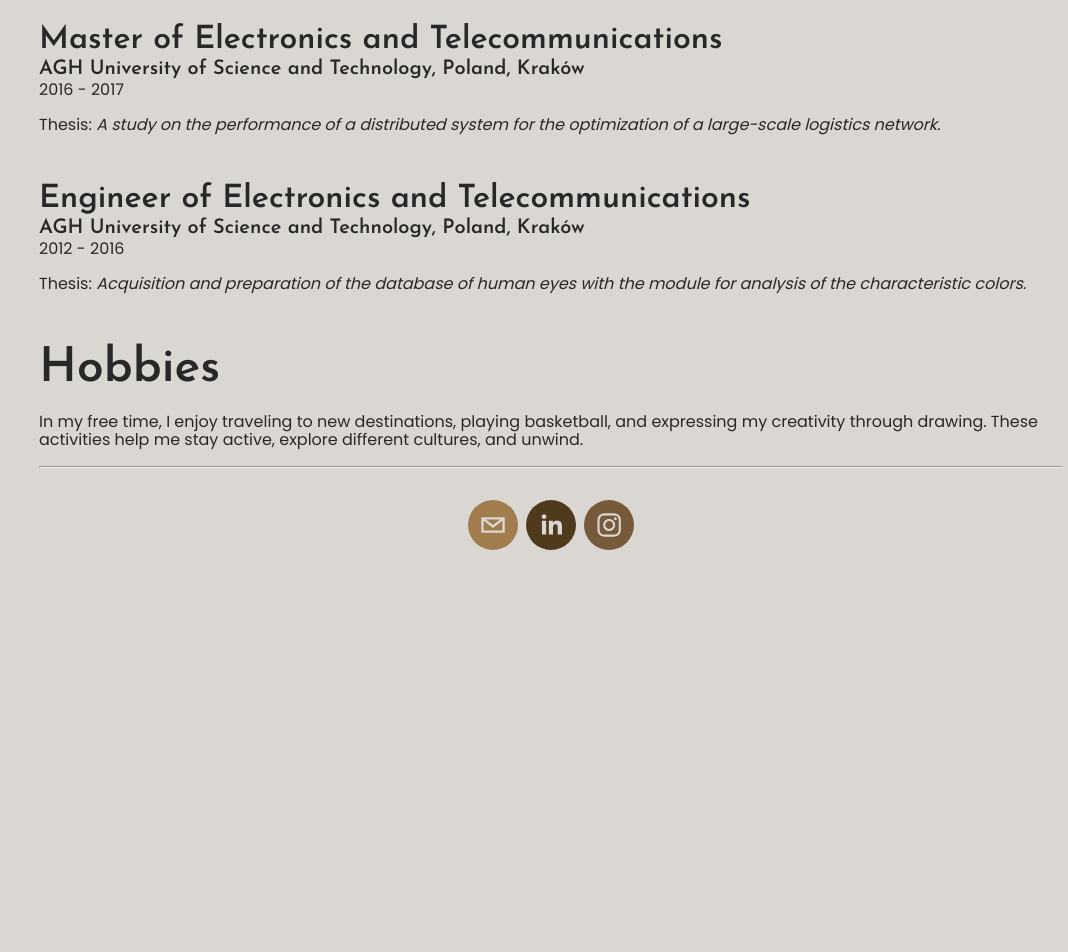
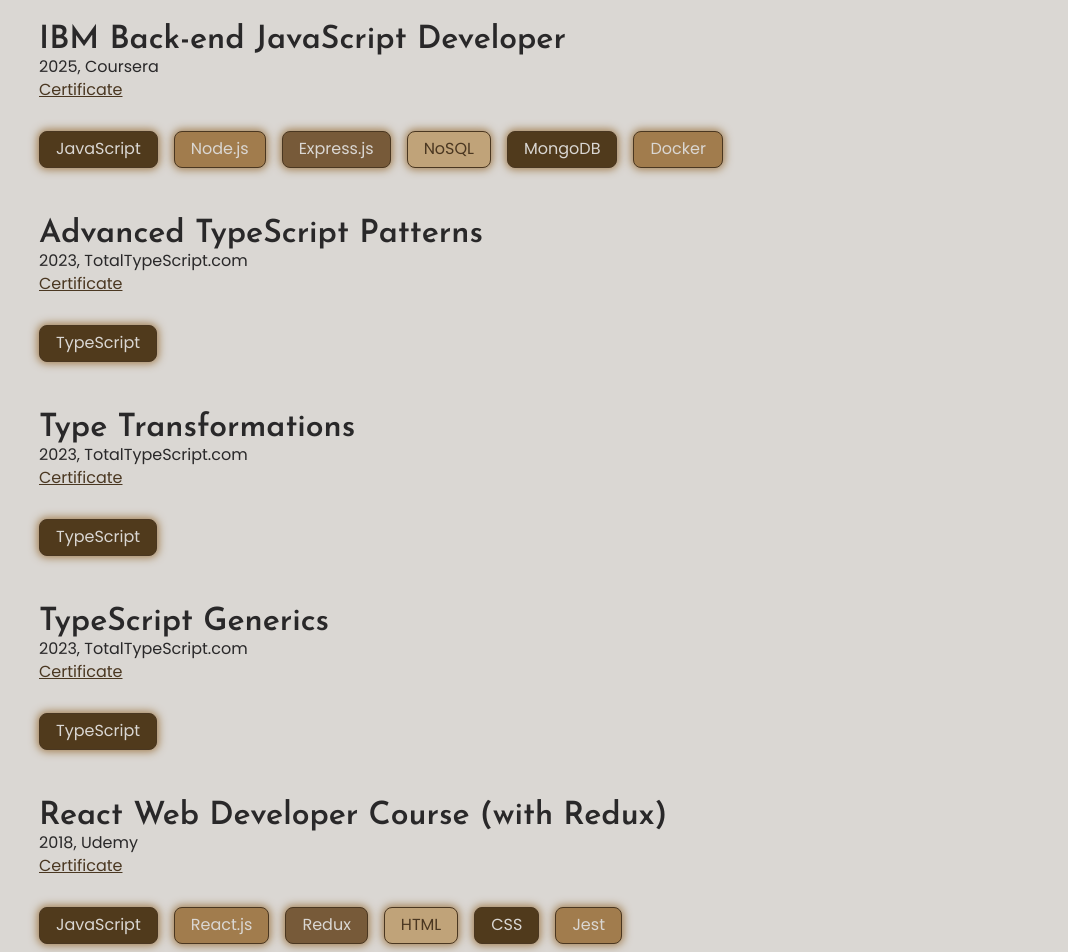
Before and after one commit to barlima/self, a Next.js app: page / in a window 1280 px wide. Shown: the part 6000-6952 px from the top of the page, without its empty margins (89-1157 px from the left). Before the commit the page ends 6582 px from the top, so only its background shows below. Built offline with nearby package versions, Linux system fonts and the light colour scheme.

Commit message:
feat: add certificates

```diff
--- a/src/app/page.tsx
+++ b/src/app/page.tsx
@@ -617,6 +617,105 @@
         <br />
 
         <section>
+          <h2>Certifications</h2>
+
+          <section>
+            <hgroup>
+              <h3>IBM Back-end JavaScript Developer</h3>
+              <p>2025, Coursera </p>
+              <a
+                target="_blank"
+                href="https://www.coursera.org/account/accomplishments/professional-cert/certificate/E7I02BABMRQX"
+              >
+                Certificate
+              </a>
+            </hgroup>
+
+            <ul>
+              <li>JavaScript</li>
+              <li>Node.js</li>
+              <li>Express.js</li>
+              <li>NoSQL</li>
+              <li>MongoDB</li>
+              <li>Docker</li>
+            </ul>
+          </section>
+
+          <section>
+            <hgroup>
+              <h3>Advanced TypeScript Patterns</h3>
+              <p>2023, TotalTypeScript.com</p>
+              <a
+                target="_blank"
+                href="https://res.cloudinary.com/total-typescript/image/upload/v1741684228/certificate/ca47c99d-01c5-4b9e-b1d8-eac9f6c75009/advanced-typescript-patterns.png"
+              >
+                Certificate
+              </a>
+            </hgroup>
+
+            <ul>
+              <li>TypeScript</li>
+            </ul>
+          </section>
+
+          <section>
+            <hgroup>
+              <h3>Type Transformations</h3>
+              <p>2023, TotalTypeScript.com</p>
+              <a
+                target="_blank"
+                href="https://res.cloudinary.com/total-typescript/image/upload/v1741684068/certificate/ca47c99d-01c5-4b9e-b1d8-eac9f6c75009/type-transformations.png"
+              >
+                Certificate
+              </a>
+            </hgroup>
+
+            <ul>
+              <li>TypeScript</li>
+            </ul>
+          </section>
+
+          <section>
+            <hgroup>
+              <h3>TypeScript Generics</h3>
+              <p>2023, TotalTypeScript.com</p>
+              <a
+                target="_blank"
+                href="https://res.cloudinary.com/total-typescript/image/upload/v1741683917/certificate/ca47c99d-01c5-4b9e-b1d8-eac9f6c75009/typescript-generics.png"
+              >
+                Certificate
+              </a>
+            </hgroup>
+
+            <ul>
+              <li>TypeScript</li>
+            </ul>
+          </section>
+
+          <section>
+            <hgroup>
+              <h3>React Web Developer Course (with Redux)</h3>
+              <p>2018, Udemy</p>
+              <a
+                target="_blank"
+                href="https://www.udemy.com/certificate/UC-4PHENPB9/"
+              >
+                Certificate
+              </a>
+            </hgroup>
+
+            <ul>
+              <li>JavaScript</li>
+              <li>React.js</li>
+              <li>Redux</li>
+              <li>HTML</li>
+              <li>CSS</li>
+              <li>Jest</li>
+            </ul>
+          </section>
+        </section>
+
+        <section>
           <h2>Education</h2>
 
           <section>
```
